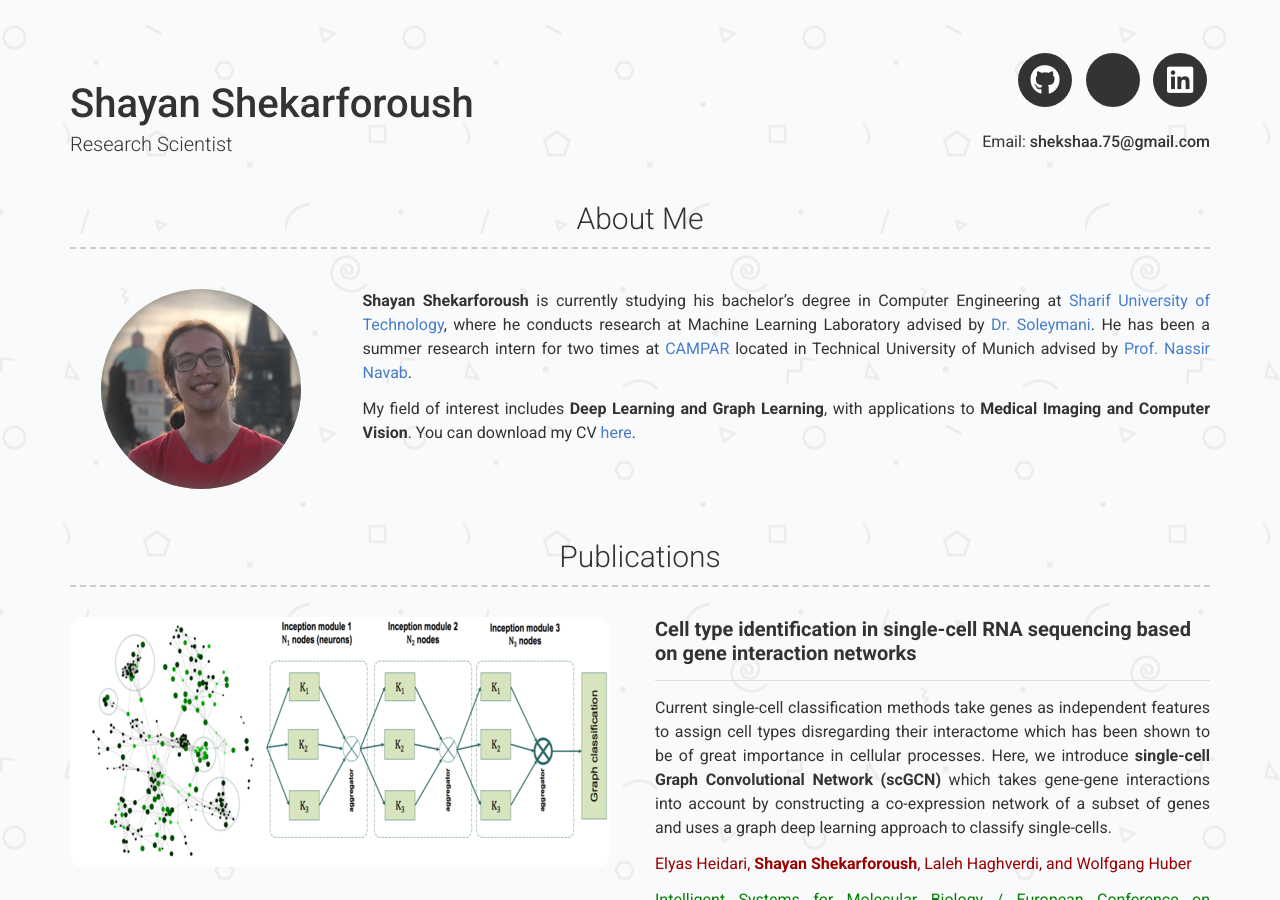
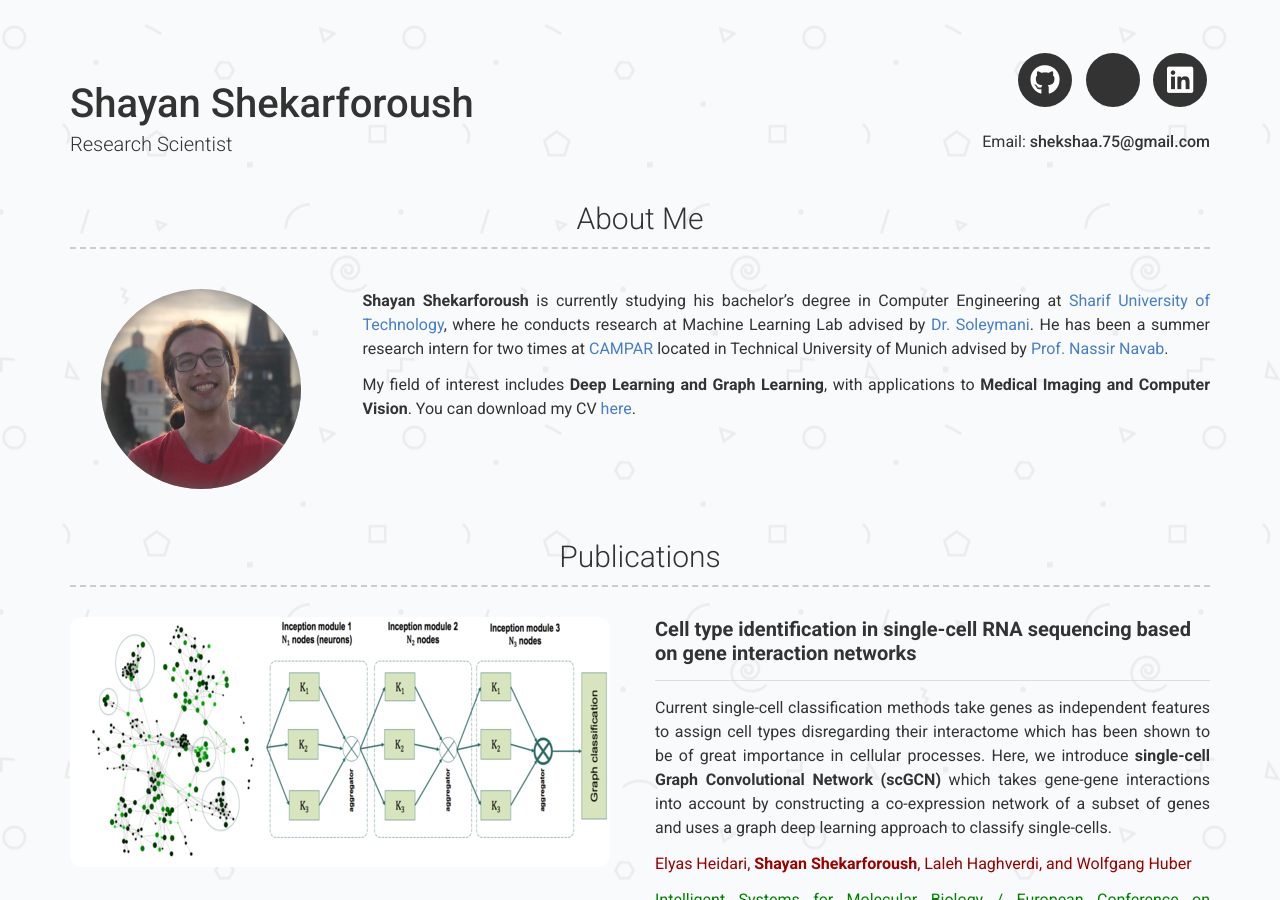
Before and after one commit to shekshaa/shekshaa.github.io, a Jekyll site: the page built from index.md, in a window 1280 px wide and 900 px high. Built offline with Jekyll 4.4.1, drawn with Linux system fonts in a browser that asks for light colours; a style sheet for code colours, icons or effects is not loaded.

Commit message:
Update _config.yml

```diff
--- a/_config.yml
+++ b/_config.yml
@@ -27,7 +27,7 @@ linkedin_username: shayan-shekarforoush-597508136
 about_profile_image: images/pf.jpg
 about_content: | # this will include new lines to allow paragraphs
   **Shayan Shekarforoush** is currently studying his bachelor’s degree in Computer Engineering at [Sharif University of Technology](http://www.sharif.ir),
-  where he conducts research at Machine Learning Laboratory advised by [Dr. Soleymani](http://sharif.edu/~soleymani/).
+  where he conducts research at Machine Learning Lab advised by [Dr. Soleymani](http://sharif.edu/~soleymani/).
   He has been a summer research intern for two times at [CAMPAR](http://campar.in.tum.de) located in Technical University of Munich advised by [Prof. Nassir Navab](http://campar.in.tum.de/Main/NassirNavab).
 
   My field of interest includes **Deep Learning and Graph Learning**, with applications to **Medical Imaging and Computer Vision**.
```
